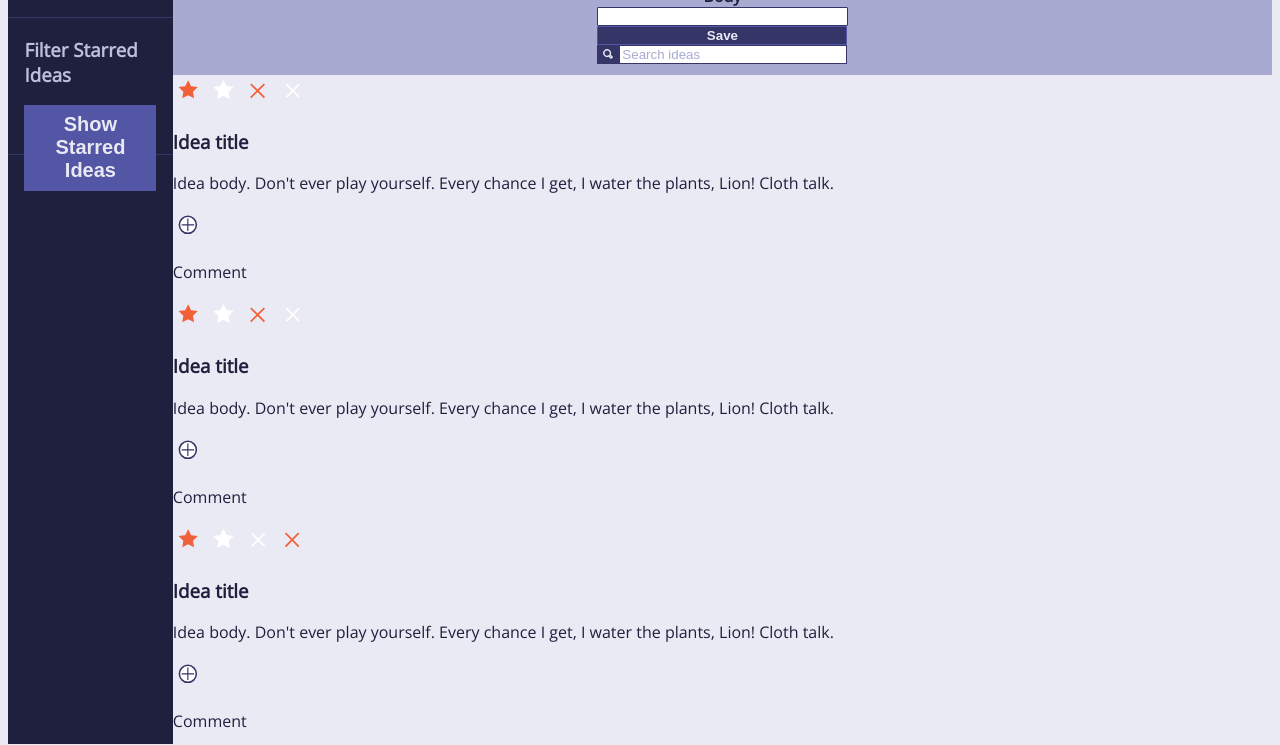
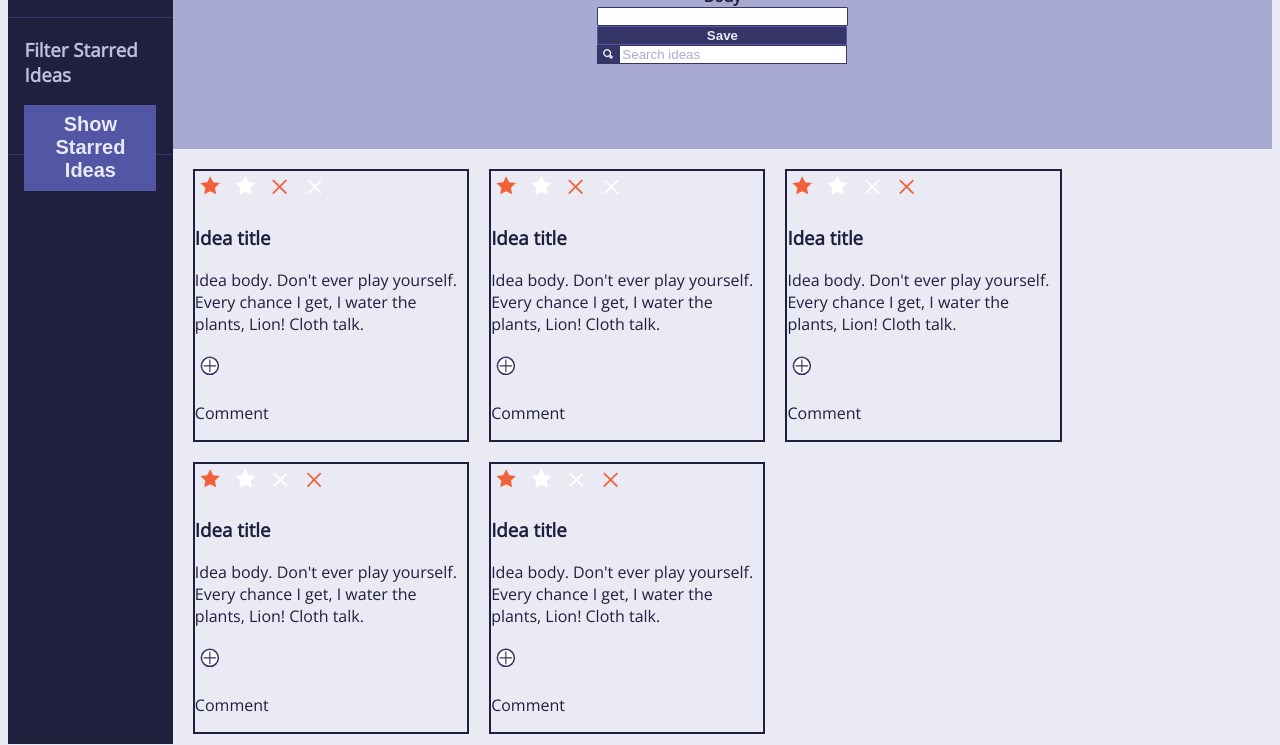
Before and after one commit to chalstead16/ideabox, a plain HTML site: page index.html in a window 1280 px wide. Shown: the part 64-809 px from the top of the page. Drawn offline with nearby package versions, Linux system fonts and the light colour scheme.

Commit message:
Add layout to the idea card section

```diff
--- a/index.html
+++ b/index.html
@@ -26,7 +26,7 @@
         <input class="search-field" type="search" name="search-ideas" placeholder="Search ideas">
       </section>
     </section>
-    <section>
+    <section class="comment-section">
       <article>
         <section class="card-top">
           <img class="star" src="./assets/star-active.svg" alt="starred-idea">
--- a/styles.css
+++ b/styles.css
@@ -57,7 +57,7 @@ main {
 }
 
 .save-idea-form {
-  height: 50%;
+  height: 40%;
   background-color: #A9AAD2;
   color: #1F1F3E;
   font-weight: bold;
@@ -124,10 +124,22 @@ p {
 }
 
 .comment-section {
+  padding-left: 10px;
+  padding-top: 10px;
   display: flex;
+  flex-direction: row;
+  flex-wrap: wrap;
+  justify-content: flex-start;
+  align-items: center;
+  align-content: space-around;
 }
 
 article {
+  margin: 10px;
+  border: solid 2px #1F1F3E;
+  width: 25%;
+  display: flex;
+  flex-direction: column;
 
 }
 
```
